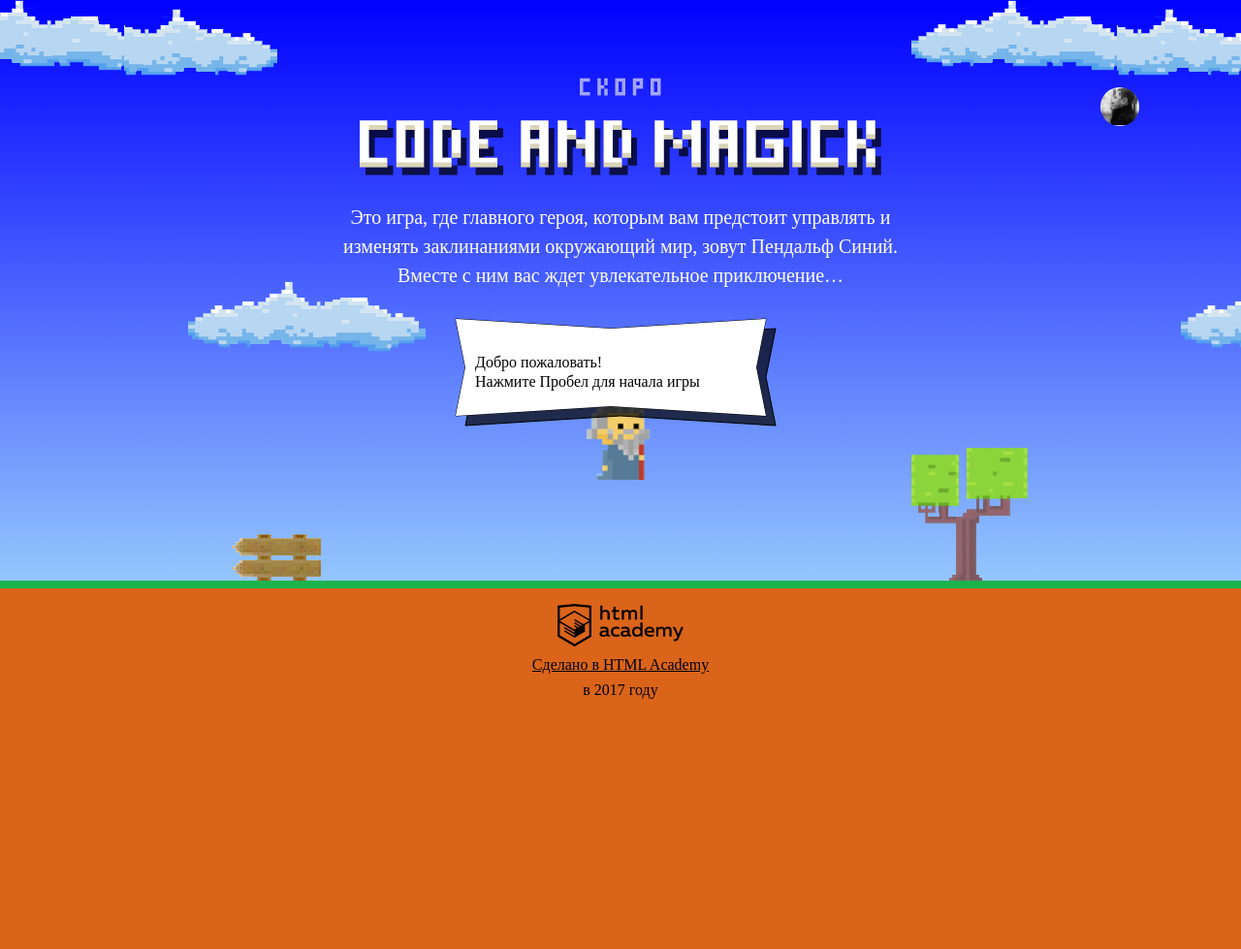
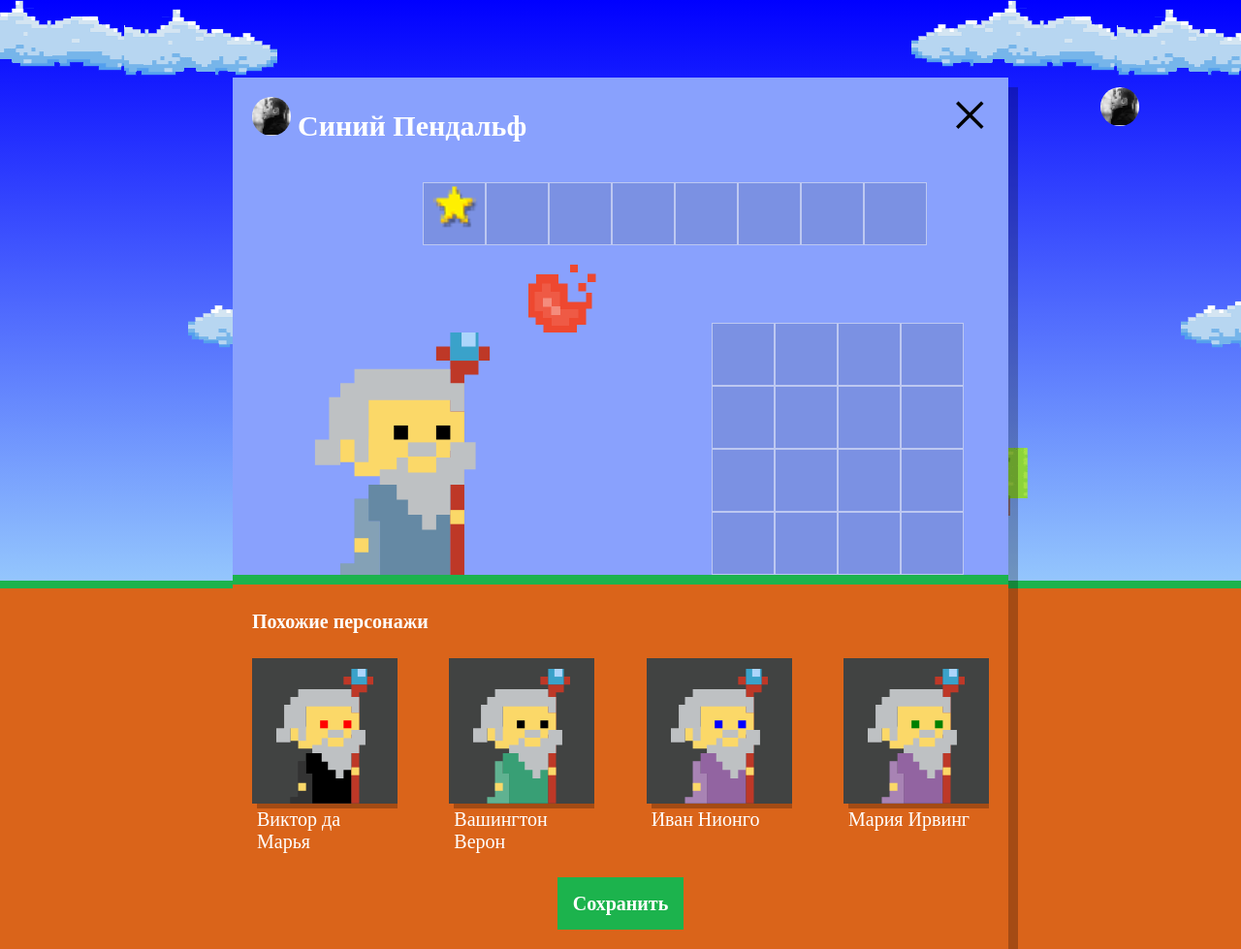
Before and after one commit to alekseyburn/838631-code-and-magick-20, a website: page index.html in a window 1280 px wide. Shown: the whole page at 97% size. Before the commit the page ends 800 px from the top, so only its background shows below. Drawn offline with Linux system fonts and the light colour scheme; a web font is replaced by a local one.

Commit message:
сгенерировал волшебников

```diff
--- a/index.html
+++ b/index.html
@@ -198,6 +198,8 @@
     return fieldHeight / 3;
   }
 </script>
+<script src="js/stat.js"></script>
+<script src="js/setup.js"></script>
 <script src="js/game.js"></script>
 
 </body>
--- /dev/null
+++ b/js/setup.js
@@ -0,0 +1,62 @@
+'use strict';
+
+var userDialog = document.querySelector('.setup');
+var similarListElement = userDialog.querySelector('.setup-similar-list');
+var similarWizardTemplate = document.querySelector('#similar-wizard-template').content.querySelector('.setup-similar-item');
+
+var getRandomElement = function (arr) {
+  return arr[Math.floor(Math.random() * arr.length)];
+};
+
+var createWizard = function (wizard) {
+  var wizardElement = similarWizardTemplate.cloneNode(true);
+
+  wizardElement.querySelector('.setup-similar-label').textContent = wizard.name;
+  wizardElement.querySelector('.wizard-coat').style.fill = wizard.coatColor;
+  wizardElement.querySelector('.wizard-eyes').style.fill = wizard.eyesColor;
+
+  return wizardElement;
+};
+
+var renderWizards = function (wizards) {
+  var fragment = document.createDocumentFragment();
+
+  wizards.forEach(function (wizard) {
+    fragment.appendChild(createWizard(wizard));
+  });
+
+  return fragment;
+};
+
+var NAMES = ['Иван', 'Хуан Себастьян', 'Мария', 'Кристоф', 'Виктор', 'Юлия', 'Люпита', 'Вашингтон'];
+var SURNAMES = ['да Марья', 'Верон', 'Мирабелла', 'Вальц', 'Онопко', 'Топольницкая', 'Нионго', 'Ирвинг'];
+var COAT_COLORS = ['rgb(101, 137, 164)', 'rgb(241, 43, 107)', 'rgb(146, 100, 161)', 'rgb(56, 159, 117)', 'rgb(215, 210, 55)', 'rgb(0, 0, 0)'];
+var EYES_COLORS = ['black', 'red', 'blue', 'yellow', 'green'];
+
+var wizards = [
+  {
+    name: getRandomElement(NAMES) + ' ' + getRandomElement(SURNAMES),
+    coatColor: getRandomElement(COAT_COLORS),
+    eyesColor: getRandomElement(EYES_COLORS)
+  },
+  {
+    name: getRandomElement(NAMES) + ' ' + getRandomElement(SURNAMES),
+    coatColor: getRandomElement(COAT_COLORS),
+    eyesColor: getRandomElement(EYES_COLORS)
+  },
+  {
+    name: getRandomElement(NAMES) + ' ' + getRandomElement(SURNAMES),
+    coatColor: getRandomElement(COAT_COLORS),
+    eyesColor: getRandomElement(EYES_COLORS)
+  },
+  {
+    name: getRandomElement(NAMES) + ' ' + getRandomElement(SURNAMES),
+    coatColor: getRandomElement(COAT_COLORS),
+    eyesColor: getRandomElement(EYES_COLORS)
+  },
+];
+
+similarListElement.appendChild(renderWizards(wizards));
+
+userDialog.classList.remove('hidden');
+userDialog.querySelector('.setup-similar').classList.remove('hidden');
```
